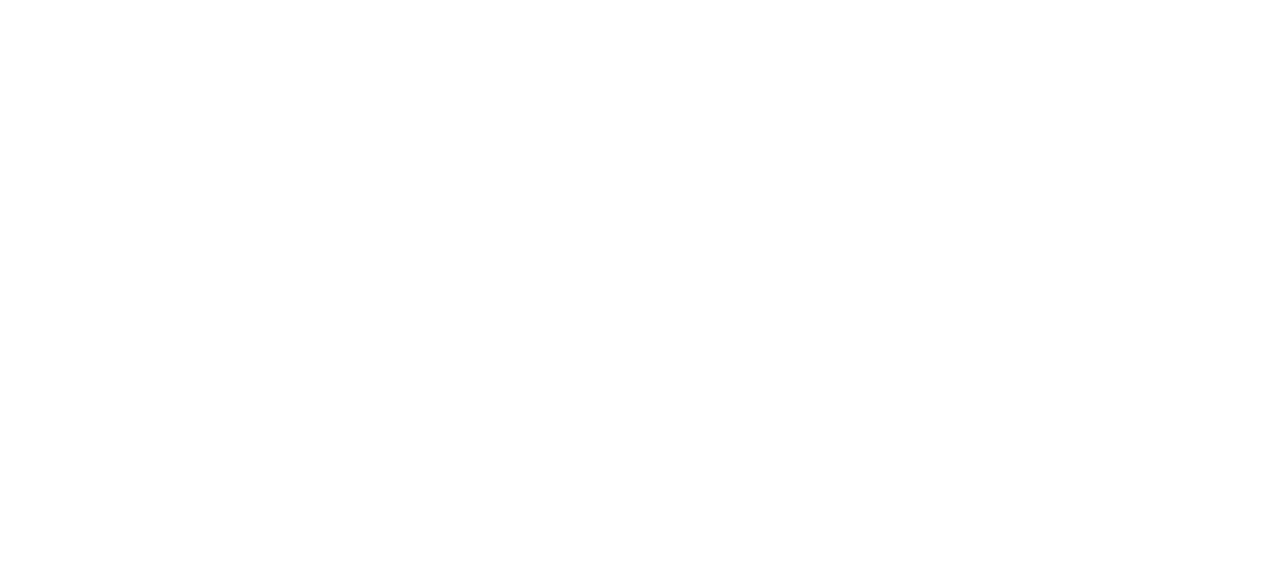
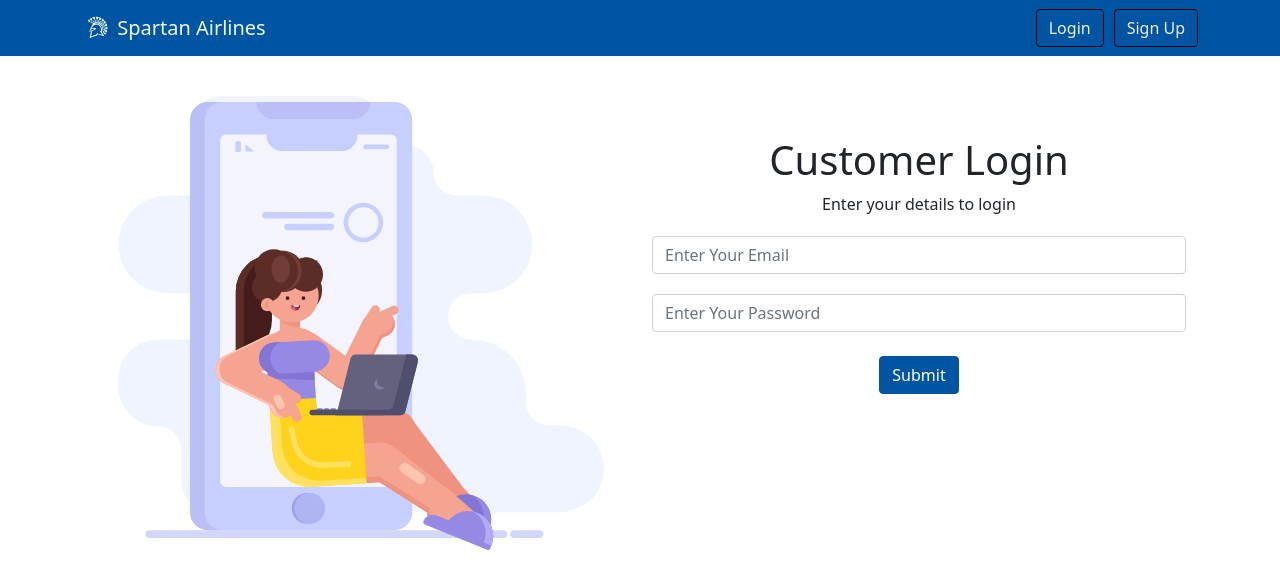
Before and after one commit to gopinathsjsu/Spartans-Airlines-team10, a React (Create React App) app in the folder Front-End/: page /customerlogin in a window 1280 px wide. Shown: the top 588 px of the page. Built offline with nearby package versions, Linux system fonts and the light colour scheme.

Commit message:
Front End: Customer Login Page Completed

```diff
--- a/Front-End/src/App.js
+++ b/Front-End/src/App.js
@@ -6,6 +6,7 @@
 const LandingPage = React.lazy(() => import('./components/LandingPage/LandingPage'))
 const SignUp = React.lazy(() => import('./components/Signup/Signup'))
 const Login = React.lazy(() => import('./components/Login/Login'))
+const CustomerLogin = React.lazy(() => import('./components/Login/CustomerLogin'))
 
 function App() {
   return (
@@ -16,6 +17,7 @@
         <Route exact path="/" component={LandingPage} />
         <Route path="/signup" component={SignUp} />
         <Route path="/login" component={Login} />
+        <Route path="/customerlogin" component={CustomerLogin} />
       </Suspense>
     </div>
   );
--- a/Front-End/src/components/Login/CustomerLogin.css
+++ b/Front-End/src/components/Login/CustomerLogin.css
@@ -0,0 +1,12 @@
+#login-form {
+    margin-top: 80px;
+}
+
+.loginbox {
+    margin-top: 20px;
+}
+
+#loginbutton {
+    background-color: #0055a2;
+    border-color: #0055a2;
+}
--- a/Front-End/src/components/Login/CustomerLogin.js
+++ b/Front-End/src/components/Login/CustomerLogin.js
@@ -1,9 +1,10 @@
 import {
-    Form, Button, Container, Col, Row,
+    Form, Button, Container, Col, Row, Figure
 } from 'react-bootstrap';
 import Navigationbar from '../Navigationbar/Navigationbar'
 import { useDispatch } from 'react-redux'
 import { mainSliceActions } from '../../store/mainSlice'
+import './CustomerLogin.css'
 
 const Login = () => {
     const dispatch = useDispatch()
@@ -24,17 +25,21 @@
                     <div>
                         <Row>
                             <Col>
+                                <Figure.Image
+                                    src={`${window.location.origin}/customerlogin.svg`}
+                                />
+                            </Col>
+                            <Col>
                                 <Form id="login-form" method="post">
-                                    <h1>Login</h1>
+                                    <h1>Customer Login</h1>
                                     <p>Enter your details to login</p>
-                                    <Form.Group controlId="formUsername">
-                                        <Form.Label>Email</Form.Label>
+                                    <Form.Group className="loginbox" controlId="formUsername">
                                         <Form.Control type="email" name="email" placeholder="Enter Your Email" onChange={onChangeEmail} required />
                                     </Form.Group>
-                                    <Form.Group controlId="formPassword">
-                                        <Form.Label>Password</Form.Label>
+                                    <Form.Group className="loginbox" controlId="formPassword">
                                         <Form.Control type="password" name="password" placeholder="Enter Your Password" onChange={onChangePassword} required />
                                     </Form.Group>
+                                    <br />
                                     <Button id="loginbutton" type="submit">
                                         Submit
                       </Button>
--- a/Front-End/src/components/Login/Login.js
+++ b/Front-End/src/components/Login/Login.js
@@ -15,7 +15,7 @@
                         <Row>
                             <Col>
                                 <Figure.Image
-                                    src={`${window.location.origin}/login1.svg`}
+                                    src={`${window.location.origin}/login.svg`}
                                 />
                             </Col>
                             <Col>
```
Also changed, not shown: Front-End/public/customerlogin.svg (added), Front-End/public/login.svg (renamed from Front-End/public/login1.svg).
